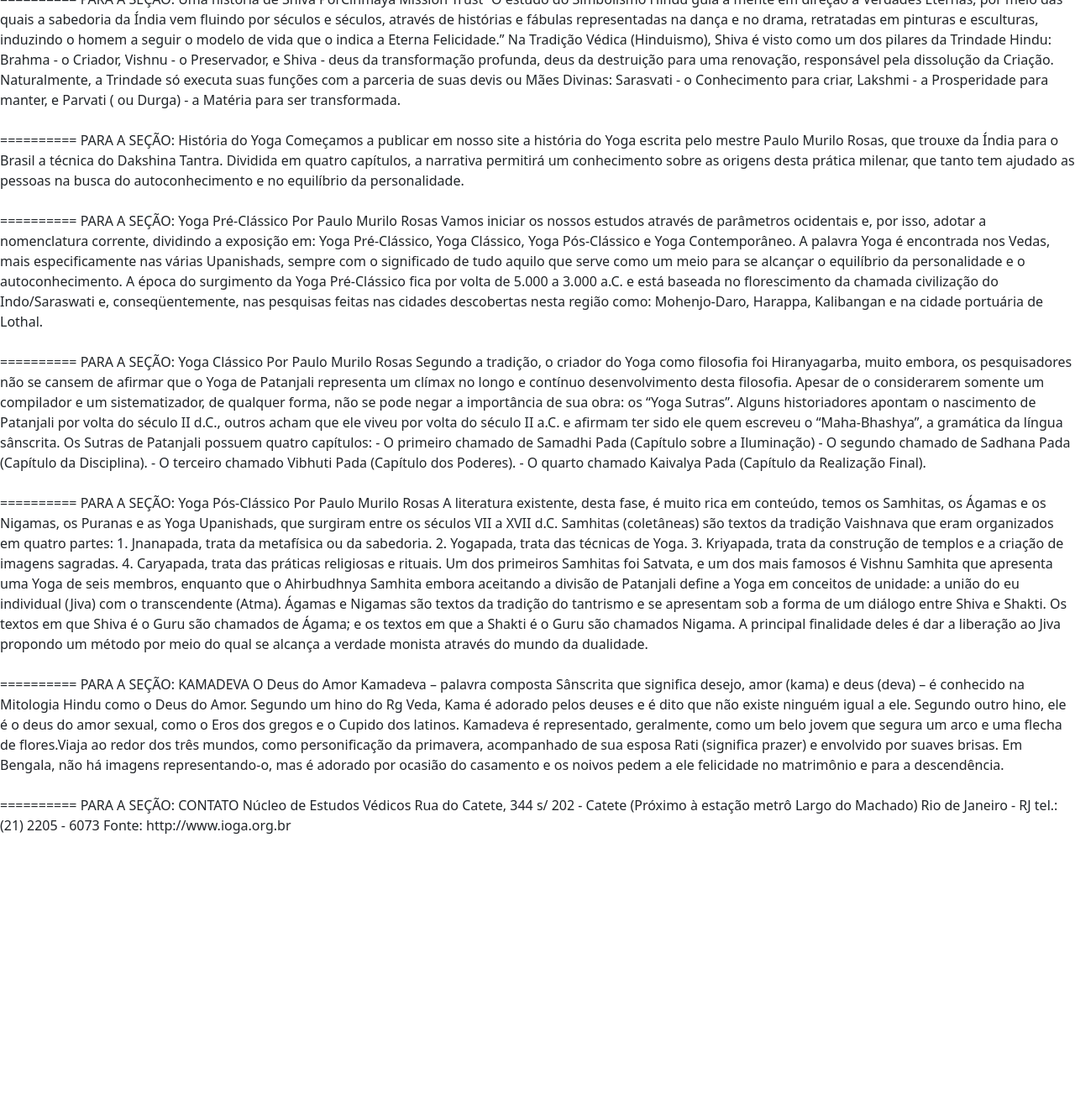
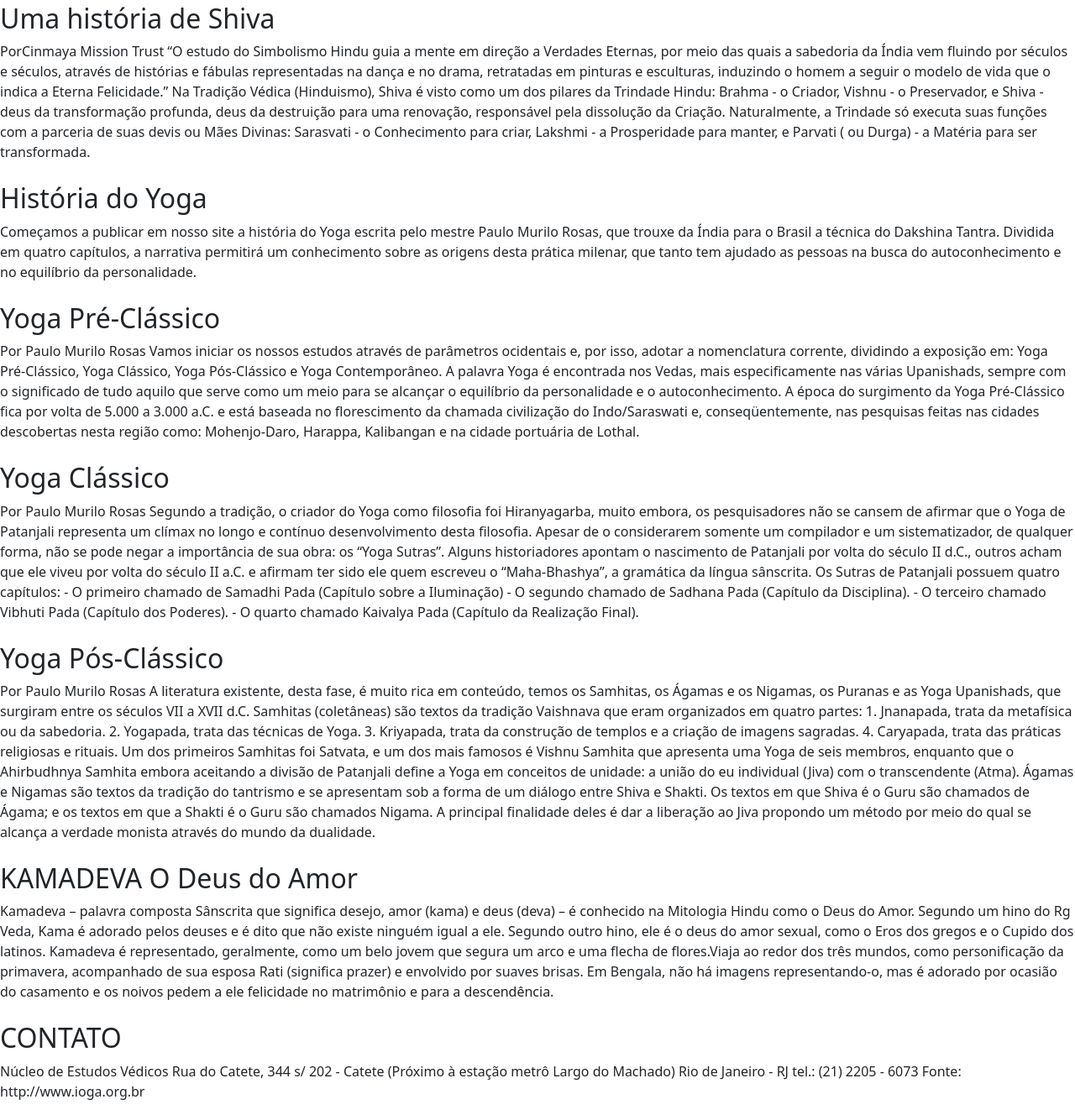
Before and after one commit to gabriela-aires/atividadeIW2, a plain HTML site: page index.html in a window 1280 px wide. Shown: the part 221-1549 px from the top of the page at 84% size. Before the commit the page ends 1232 px from the top, so only its background shows below. Drawn offline with Linux system fonts and the light colour scheme.

Commit message:
Add files via upload

```diff
--- a/index.html
+++ b/index.html
@@ -20,7 +20,7 @@
           <div class="collapse navbar-collapse" id="navbarNav">
             <ul class="navbar-nav">
               <li class="nav-item">
-                <a class="nav-link" href="#">Shiva</a>
+                <a class="nav-link" href="#1">Shiva</a>
               </li>
               <li class="nav-item">
                 <a class="nav-link" href="#">Yoga</a>
@@ -40,7 +40,7 @@
             <h1>Cultura Védica: O Simbolismo Hindu.</h1>
             <br>
 <br>
-      <p>========== PARA A SEÇÃO: Uma história de Shiva
+      <p> <h2 >Uma história de Shiva</h2>
 
         PorCinmaya Mission Trust
         “O estudo do Simbolismo Hindu guia a mente em direção a Verdades Eternas, por meio das quais a sabedoria da Índia vem fluindo por séculos e séculos, através de histórias e fábulas representadas na dança e no drama, retratadas em pinturas e esculturas, induzindo o homem a seguir o modelo de vida que o indica a Eterna Felicidade.”
@@ -50,14 +50,14 @@
         <br>
         <br>
 
-        ========== PARA A SEÇÃO: História do Yoga
+          <h2> História do Yoga</h2>
 
         Começamos a publicar em nosso site a história do Yoga escrita pelo mestre Paulo Murilo Rosas, que trouxe da Índia para o Brasil a técnica do Dakshina Tantra. Dividida em quatro capítulos, a narrativa permitirá um conhecimento sobre as origens desta prática milenar, que tanto tem ajudado as pessoas na busca do autoconhecimento e no equilíbrio da personalidade.
 
         <br>
 <br>
 
-        ========== PARA A SEÇÃO: Yoga Pré-Clássico
+       <h2> Yoga Pré-Clássico</h2>
 
         Por Paulo Murilo Rosas
         Vamos iniciar os nossos estudos através de parâmetros ocidentais e, por isso, adotar a nomenclatura corrente, dividindo a exposição em: Yoga Pré-Clássico, Yoga Clássico, Yoga Pós-Clássico e Yoga Contemporâneo.
@@ -66,7 +66,7 @@
 
         <br>
         <br>
-        ========== PARA A SEÇÃO: Yoga Clássico
+      <h2> Yoga Clássico</h2>
 
         Por Paulo Murilo Rosas
         Segundo a tradição, o criador do Yoga como filosofia foi Hiranyagarba, muito embora, os pesquisadores não se cansem de afirmar que o Yoga de Patanjali representa um clímax no longo e contínuo desenvolvimento desta filosofia. Apesar de o considerarem somente um compilador e um sistematizador, de qualquer forma, não se pode negar a importância de sua obra: os “Yoga Sutras”.
@@ -80,7 +80,7 @@
         <br>
 <br>
 
-        ========== PARA A SEÇÃO: Yoga Pós-Clássico
+      <h2> Yoga Pós-Clássico</h2>
 
         Por Paulo Murilo Rosas
         A literatura existente, desta fase, é muito rica em conteúdo, temos os Samhitas, os Ágamas e os Nigamas, os Puranas e as Yoga Upanishads, que surgiram entre os séculos VII a XVII d.C.
@@ -96,7 +96,7 @@
 <br>
 
 
-        ========== PARA A SEÇÃO: KAMADEVA O Deus do Amor
+         <h2>KAMADEVA O Deus do Amor </h2>
 
         Kamadeva – palavra composta Sânscrita que significa desejo, amor (kama) e deus (deva) – é conhecido na Mitologia Hindu como o Deus do Amor.
         Segundo um hino do Rg Veda, Kama é adorado pelos deuses e é dito que não existe ninguém igual a ele. Segundo outro hino, ele é o deus do amor sexual, como o Eros dos gregos e o Cupido dos latinos.
@@ -105,7 +105,7 @@
         <br>
 <br>
 
-        ========== PARA A SEÇÃO: CONTATO
+        <h2>CONTATO</h2>
 
         Núcleo de Estudos Védicos
         Rua do Catete, 344 s/ 202 - Catete
```
